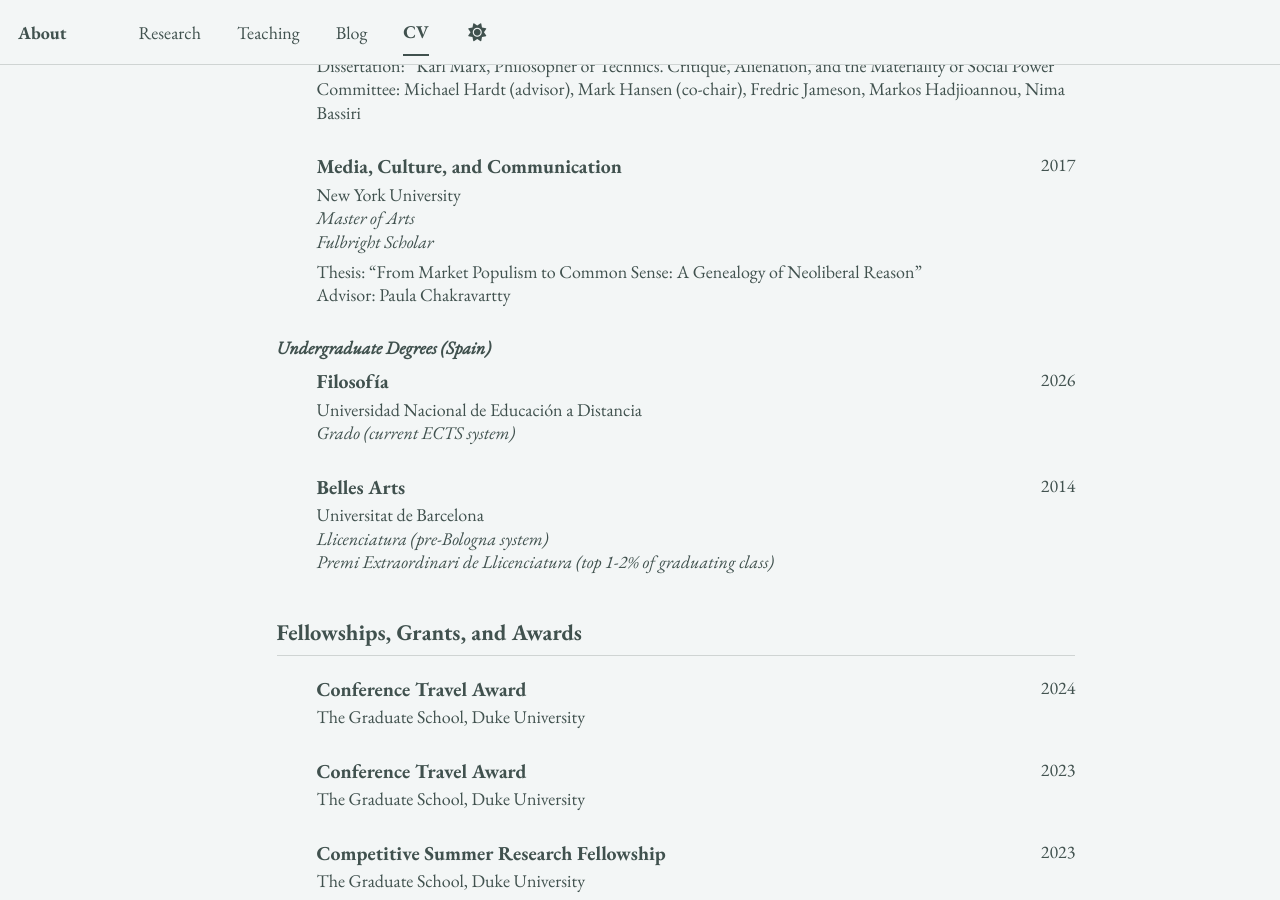
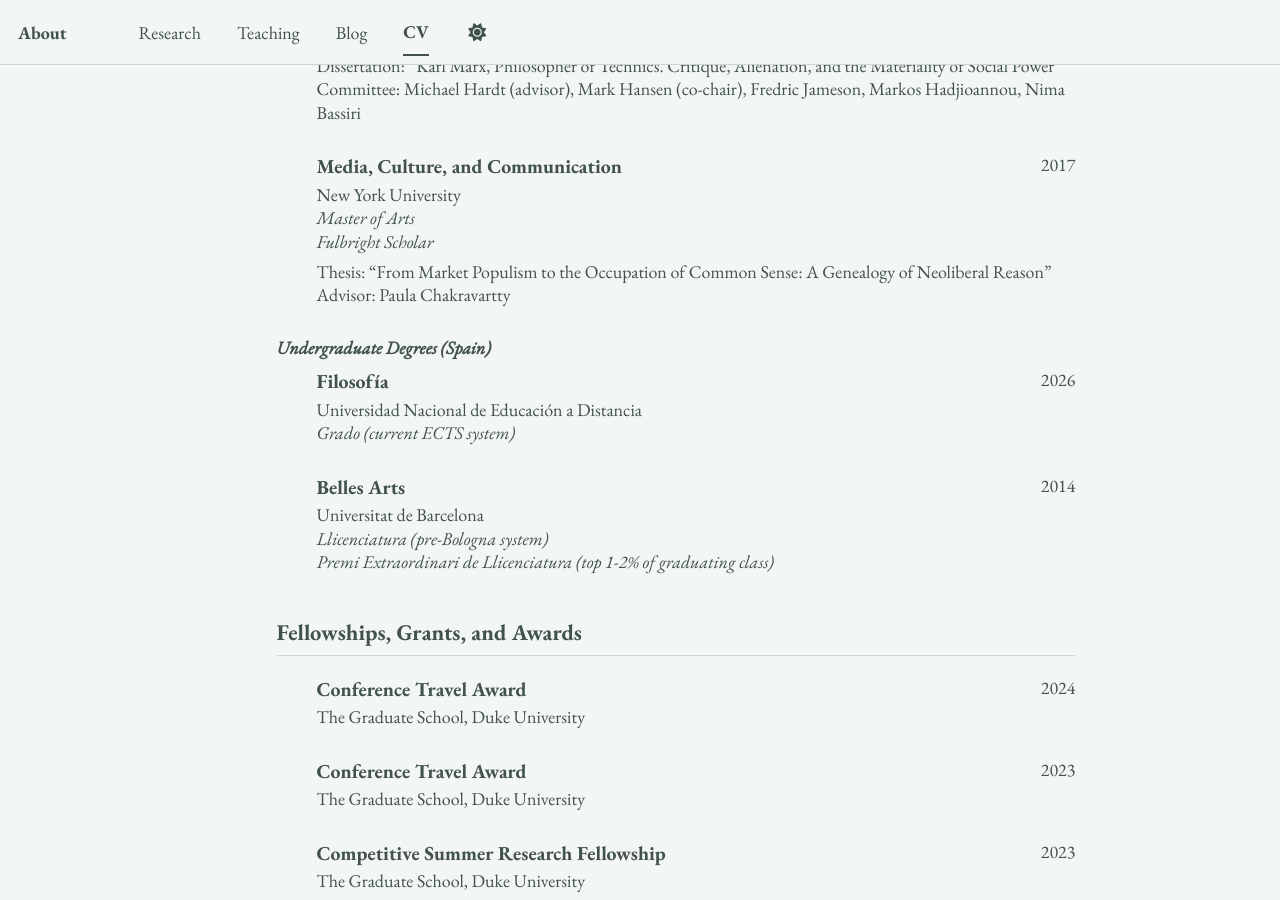
Before and after one commit to epujol90/epujol90.github.io, a Jekyll site: the page built from _pages/cv-json.md, in a window 1280 px wide and 900 px high, scrolled down 675 px. Built offline with Jekyll 4.4.1, drawn with Linux system fonts in a browser that asks for light colours; a script bundle is joined from its source files by our own code; library files that are not in the unit come from our copies.

Commit message:
Update cv.json

```diff
--- a/_data/cv.json
+++ b/_data/cv.json
@@ -54,7 +54,7 @@
       "awards": [
         "Fulbright Scholar"
       ],
-      "thesis": "From Market Populism to Common Sense: A Genealogy of Neoliberal Reason",
+      "thesis": "From Market Populism to the Occupation of Common Sense: A Genealogy of Neoliberal Reason",
       "advisor": "Paula Chakravartty"
     },
     {
```
